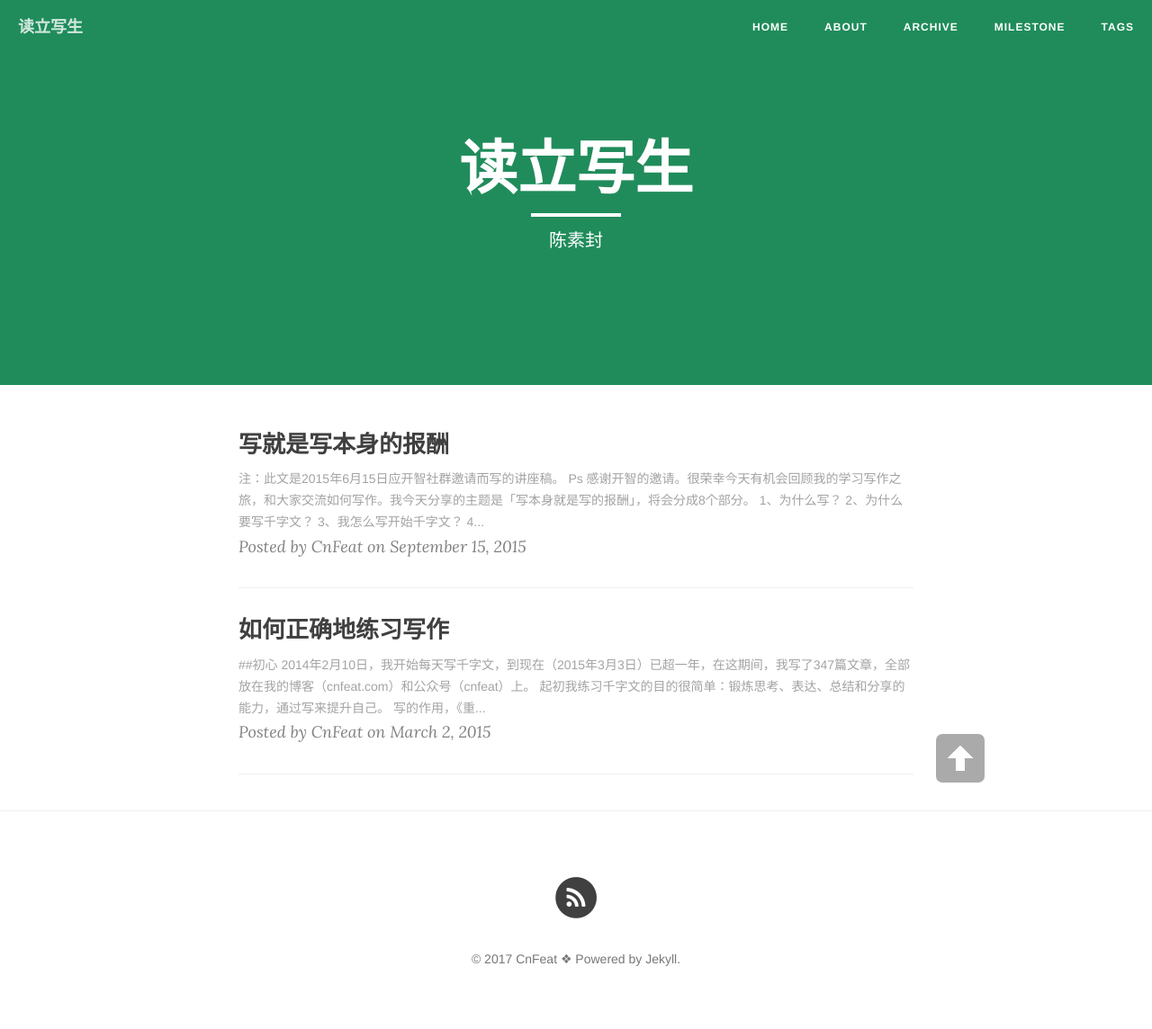
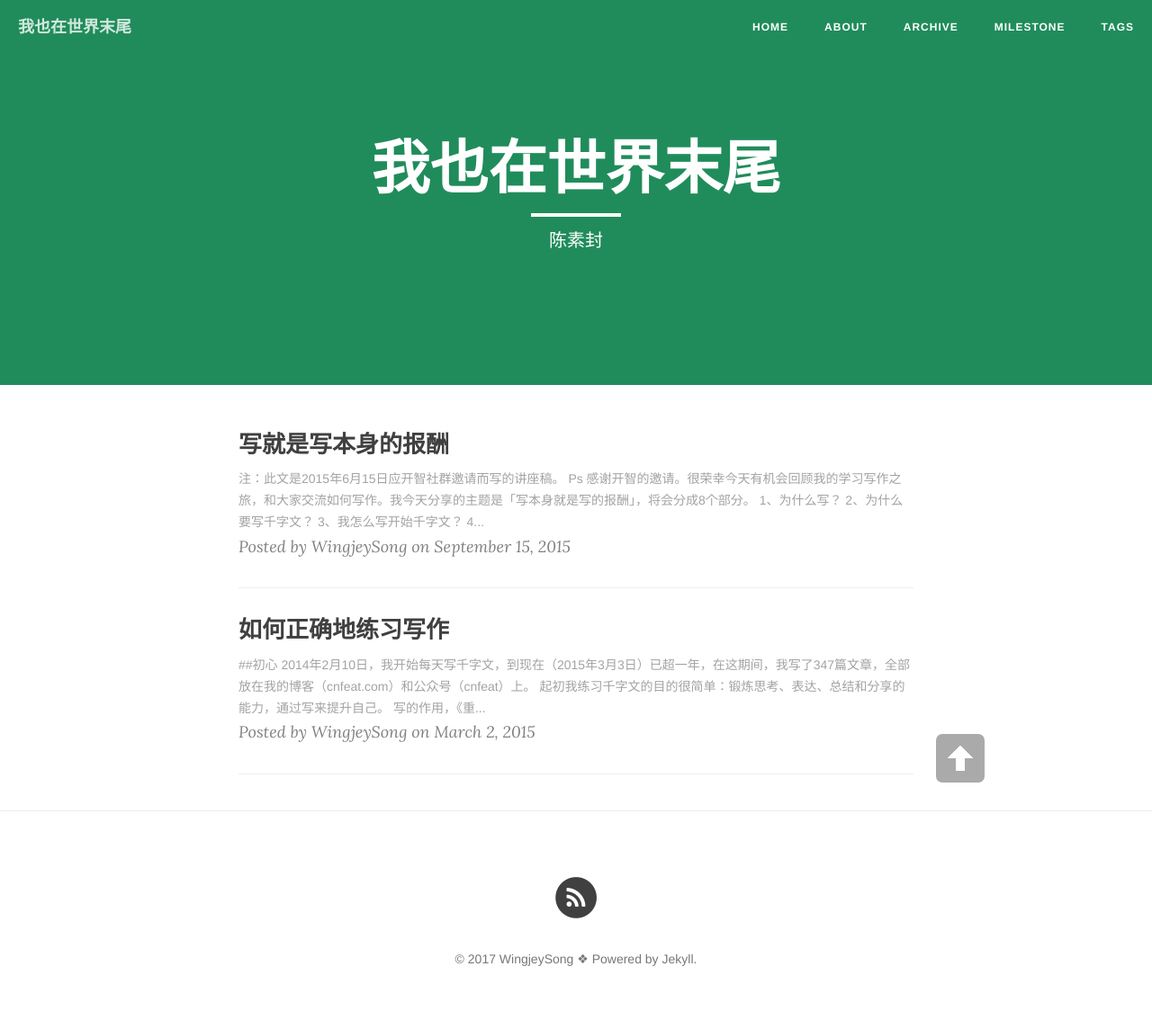
Before and after one commit to winjeysong/winjeysong.github.io, a Jekyll site: the page built from index.html, in a window 1280 px wide. Shown: the whole page at 90% size. Built offline with Jekyll 4.4.1, drawn with Linux system fonts in a browser that asks for light colours; nearby versions of some CDN libraries; the list of posts is cut into pages by our own code.

Commit message:
修改yml配置文件

```diff
--- a/_config.yml
+++ b/_config.yml
@@ -1,20 +1,20 @@
 # Site settings
-title: 读立写生
+title: 我也在世界末尾
 header-img: "img/green.jpg"
 tagline: "cn"
-description: "陈素封|读而立·写而生"
+description: "好巧，你也来到世界末尾了。"
 baseurl: ""
-url: "http://cnfeat"
+url: ""
 
 # About/contact
 owner:
-  name: " CnFeat"
-  email: CnFeat@gmail.com
-  bio: "写就是写的报酬"
+  name: " WingjeySong"
+  email: winjey-song@163.com
+  bio: "不破不立，不成不休。"
 
 # Data
 gavatar: http://dreamofbook.qiniudn.com/Az..png
-favicon: img/favicon.png
+favicon: img/handwriting_W.png
 
 douban_username:
 twitter_username:
@@ -33,7 +33,7 @@ paginate: 8
 exclude: ["less","node_modules","Gruntfile.js","package.json","README.md"]
 
 # http://en.wikipedia.org/wiki/List_of_tz_database_time_zones
-timezone: Asia/Shanghai
+timezone: Asia/Hangzhou
 
 # Defaults for posts
 defaults:
@@ -43,7 +43,7 @@ defaults:
       type: "posts"
     values:
       layout: "post"
-      author: "CnFeat"
+      author: "WingjeySong"
       header-img: "img/green.jpg" # We don't want posts without a header image, that whould mean white on white
 
 # Comments
```
Also changed, not shown: img/cnfeat.jpg (deleted), img/handwriting_W.png (added).
